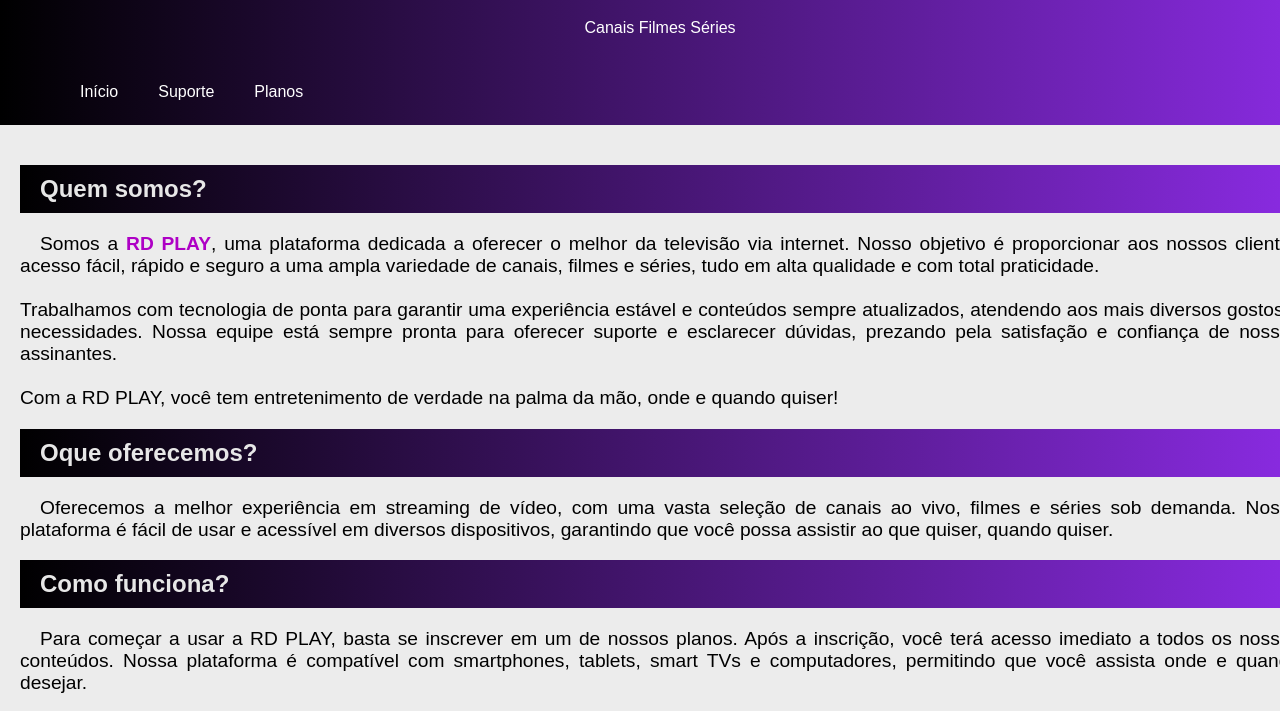
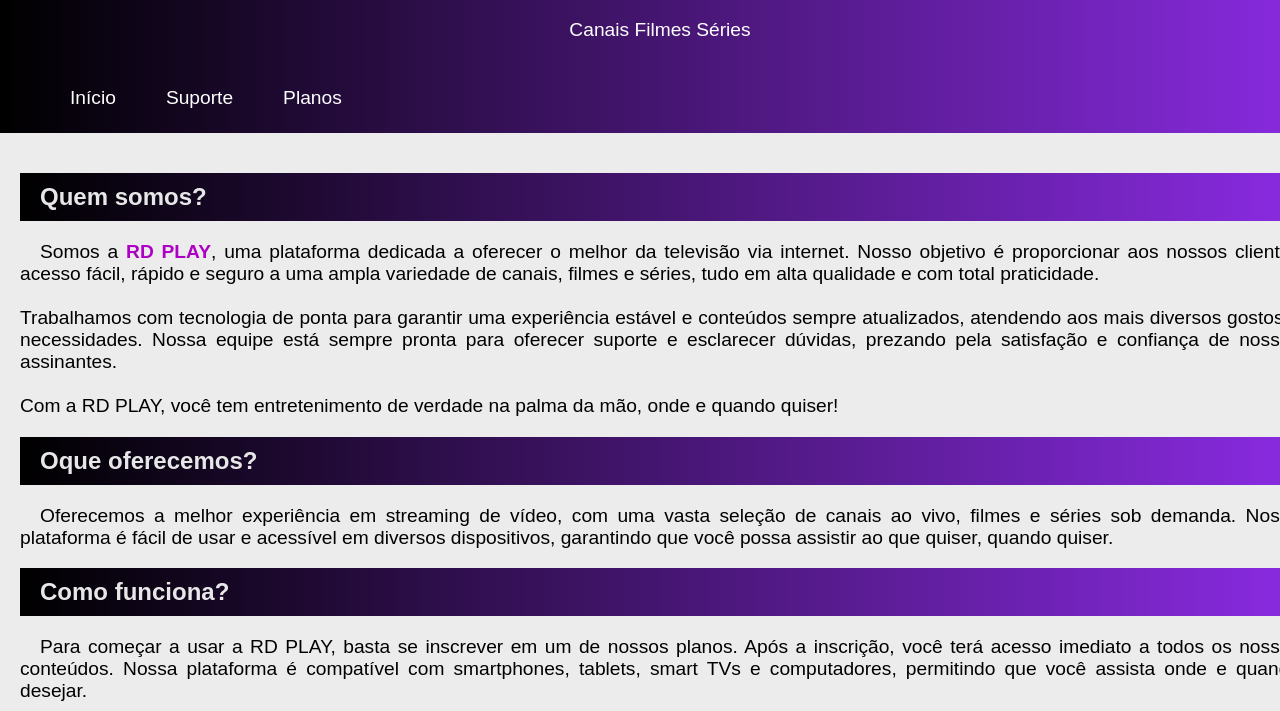
Before and after one commit to Rodrigoxpdev/SITE_TESTE, a plain HTML site: page index.html in a window 1280 px wide. Shown: the part 81-792 px from the top of the page. Drawn offline with Linux system fonts and the light colour scheme.

Commit message:
Update estilos.css

```diff
--- a/estilos.css
+++ b/estilos.css
@@ -27,6 +27,7 @@
     color: white;
     text-align: center;
     margin: 0px 0px 20px 0px;
+    font-size: 1.2em;
 }
 
 /* ------MENU DE NAVEGAÇÃO------- */
@@ -34,20 +35,24 @@
     color: white;
     display: flex;
 }
+
 nav ul{
     color: white;
     display: inline-flex;
     list-style: none;
     justify-content:start;
 }
+
 nav li{
     padding: 10px;
     color: white;
 }
+
 nav a{
     color: white;
     text-decoration: none;
-    margin: 10px;
+    margin: 0px 30px 0px 0px;
+    font-size: 1.2em;
 }
 
 /* --------CONTEUDO PRINCIPAL-------- */
```
